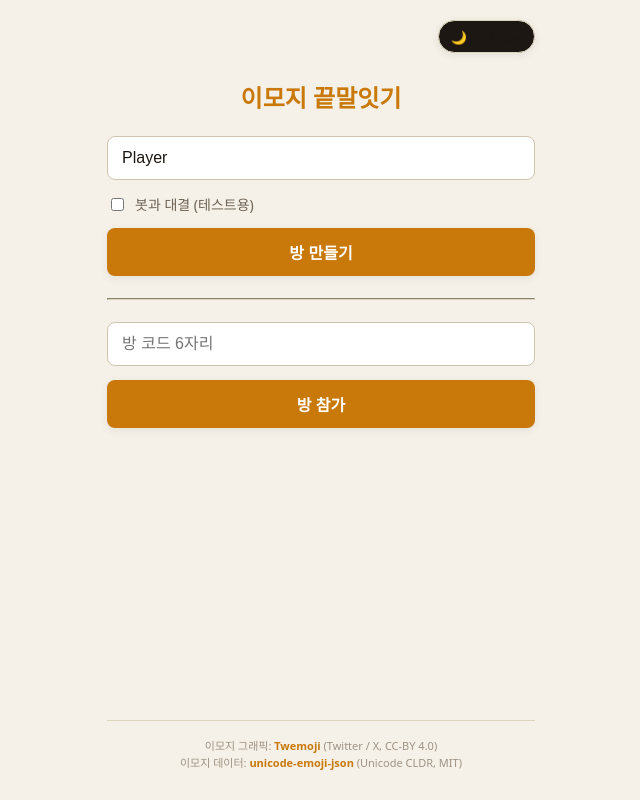
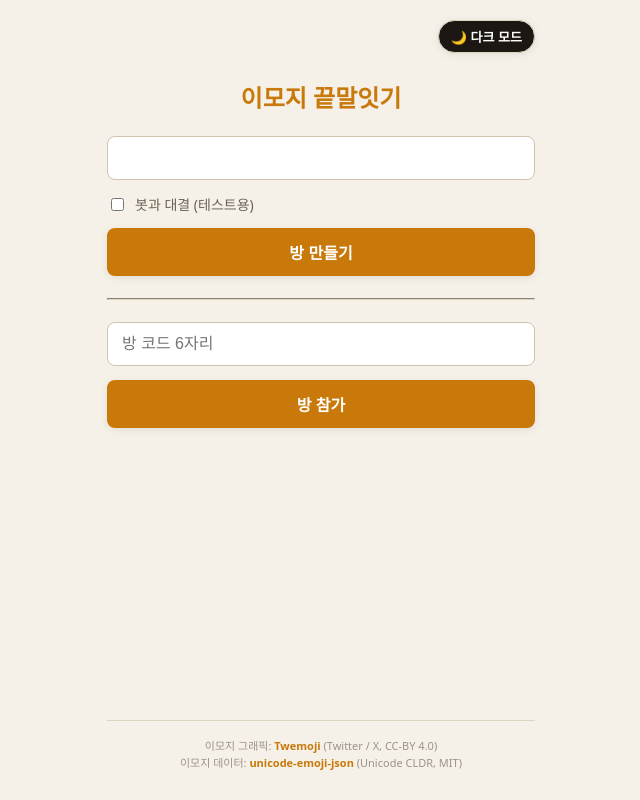
Before and after one commit to 1098hebird/emoji-word-chain, a website built with Vite: page client/index.html in a window 1280 px wide. Shown: the whole page, without its empty margins (319-959 px from the left). Built offline with nearby package versions, Linux system fonts and the light colour scheme; files whose address does not match are found by name; what twemoji would draw is missing.

Commit message:
style light block white text

```diff
--- a/client/src/style.css
+++ b/client/src/style.css
@@ -29,7 +29,7 @@
   --card-bg: #ffffff;
   --card-hover: #fffcf4;
   --border: #ddd4bc;
-  --text: #1c1712;
+  --text: #ffffff;
   --text-muted: #6e6355;
   --text-dim: #9e9385;
   --input-bg: #ffffff;
```
